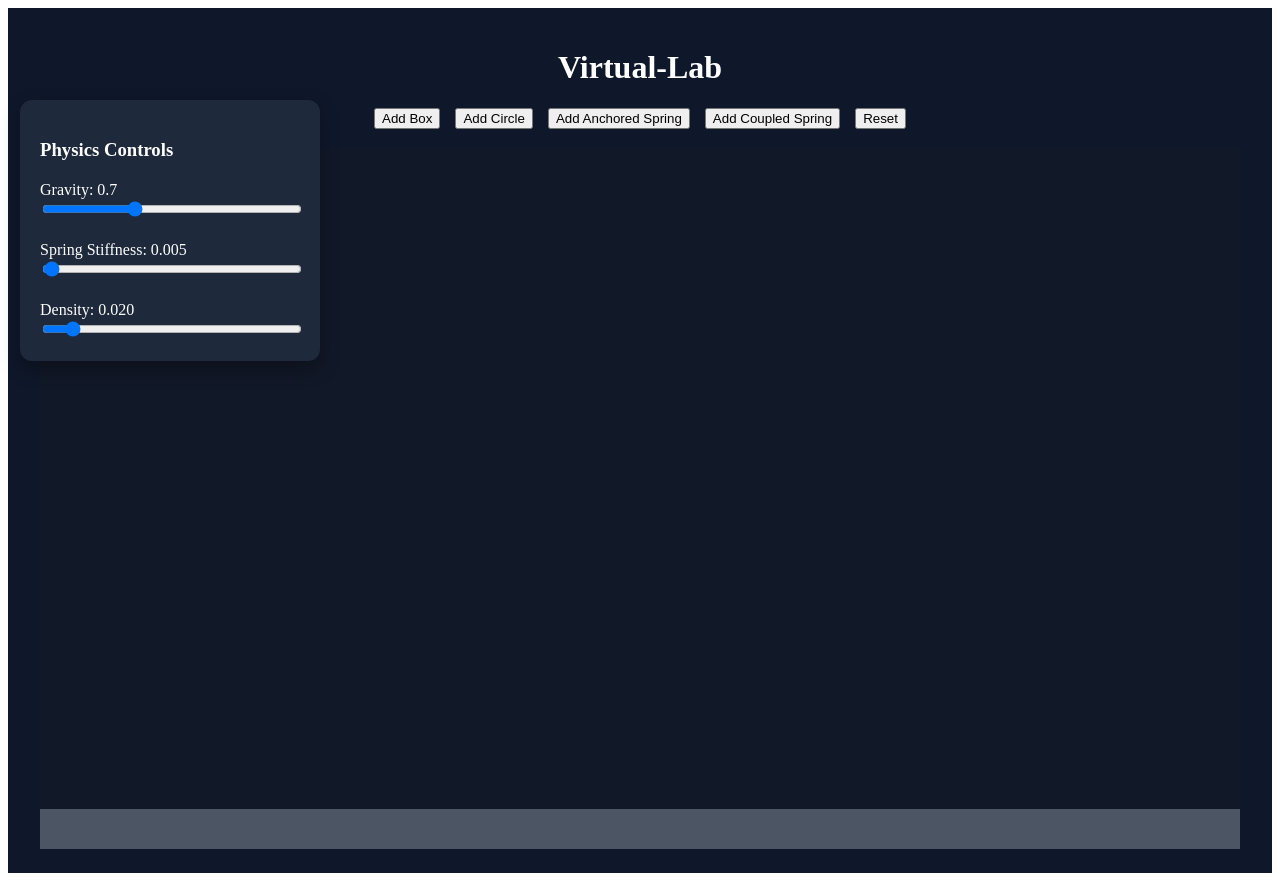
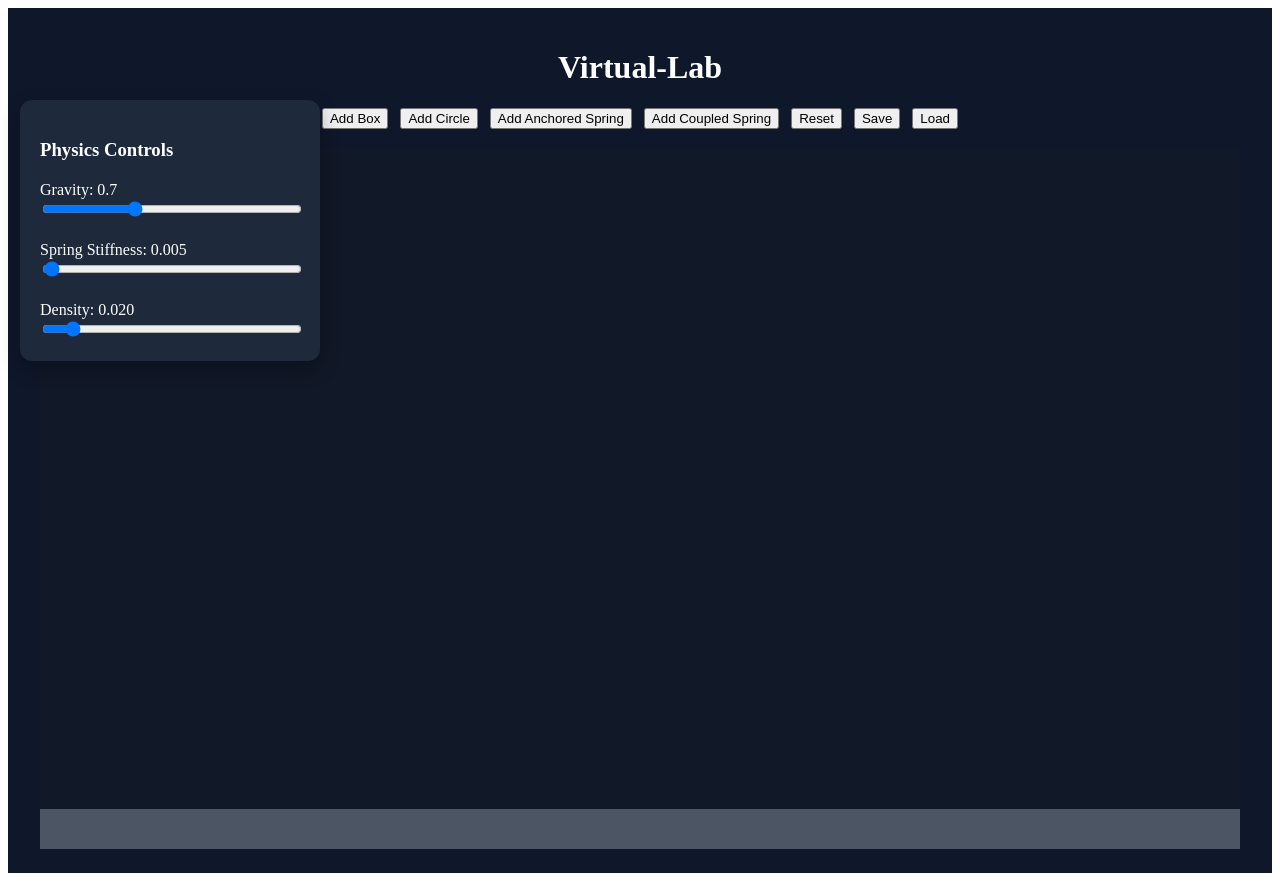
Before and after one commit to Tink-435/Virtual-lab, a React (Vite) app: page / in a window 1280 px wide. Built offline with nearby package versions, Linux system fonts and the light colour scheme.

Commit message:
feat: add stable experiment save and load functionality

```diff
--- a/src/App.jsx
+++ b/src/App.jsx
@@ -129,7 +129,10 @@ function App() {
     80,
     {
       density,
-        render: { fillStyle: "#3B82F6" },
+      render: {
+        fillStyle: "#3B82F6",
+      },
+      label: "box",
     }
   );
 
@@ -143,18 +146,23 @@ function App() {
     40,
     {
       density,
-        render: { fillStyle: "#10B981" },
+      render: {
+        fillStyle: "#10B981",
+      },
+      label: "circle",
     }
   );
 
   Matter.Composite.add(engineRef.current.world, circle);
 };
+
   const addSpringPair = () => {
   const box = Matter.Bodies.rectangle(650, 250, 80, 80, {
     density,
     render: {
       fillStyle: "#F59E0B",
     },
+    label: "anchoredSpringBox",
   });
 
   const spring = Matter.Constraint.create({
@@ -174,12 +182,14 @@ function App() {
     spring,
   ]);
 };
+
 const addCoupledSpring = () => {
   const boxA = Matter.Bodies.rectangle(450, 250, 80, 80, {
     density,
     render: {
       fillStyle: "#3B82F6",
     },
+    label: "coupledSpringA",
   });
 
   const boxB = Matter.Bodies.rectangle(750, 250, 80, 80, {
@@ -187,6 +197,7 @@ const addCoupledSpring = () => {
     render: {
       fillStyle: "#EF4444",
     },
+    label: "coupledSpringB",
   });
 
   const spring = Matter.Constraint.create({
@@ -219,6 +230,78 @@ const addCoupledSpring = () => {
     ]);
   };
 
+  const saveExperiment = () => {
+  const world = engineRef.current.world;
+
+  const bodies = Matter.Composite.allBodies(world)
+    .filter(
+      (body) =>
+        !body.isStatic &&
+        body.label !== "Mouse Constraint Body"
+    )
+    .map((body) => ({
+      x: body.position.x,
+      y: body.position.y,
+      circleRadius: body.circleRadius || null,
+    }));
+
+  localStorage.setItem(
+    "virtualLabExperiment",
+    JSON.stringify(bodies)
+  );
+
+  alert("Experiment saved!");
+};
+
+const loadExperiment = () => {
+  const saved = localStorage.getItem("virtualLabExperiment");
+
+  if (!saved) {
+    alert("No saved experiment found.");
+    return;
+  }
+
+  resetScene();
+
+  const bodies = JSON.parse(saved);
+
+  bodies.forEach((body) => {
+    if (body.circleRadius) {
+      const circle = Matter.Bodies.circle(
+        body.x,
+        body.y,
+        40,
+        {
+          density,
+          render: { fillStyle: "#10B981" },
+        }
+      );
+
+      Matter.Composite.add(
+        engineRef.current.world,
+        circle
+      );
+    } else {
+      const box = Matter.Bodies.rectangle(
+        body.x,
+        body.y,
+        80,
+        80,
+        {
+          density,
+          render: { fillStyle: "#3B82F6" },
+        }
+      );
+
+      Matter.Composite.add(
+        engineRef.current.world,
+        box
+      );
+    }
+  });
+
+  alert("Experiment loaded!");
+};
   return (
     <div
       style={{
@@ -296,10 +379,12 @@ const addCoupledSpring = () => {
   style={{
     display: "flex",
     justifyContent: "center",
-          gap: "15px",
+    gap: "12px",
     marginBottom: "20px",
+    flexWrap: "wrap"
   }}
 >
+
         <button onClick={addBox}>Add Box</button>
         <button onClick={addCircle}>Add Circle</button>
         <button onClick={addSpringPair}>Add Anchored Spring</button>
@@ -307,6 +392,9 @@ const addCoupledSpring = () => {
   Add Coupled Spring
 </button>
         <button onClick={resetScene}>Reset</button>
+        <button onClick={saveExperiment}>Save</button>
+      <button onClick={loadExperiment}>Load</button>
+
       </div>
 
       <div style={{ display: "flex", justifyContent: "center" }}>
```
Lines whose indentation alone changed are shown as unchanged.
